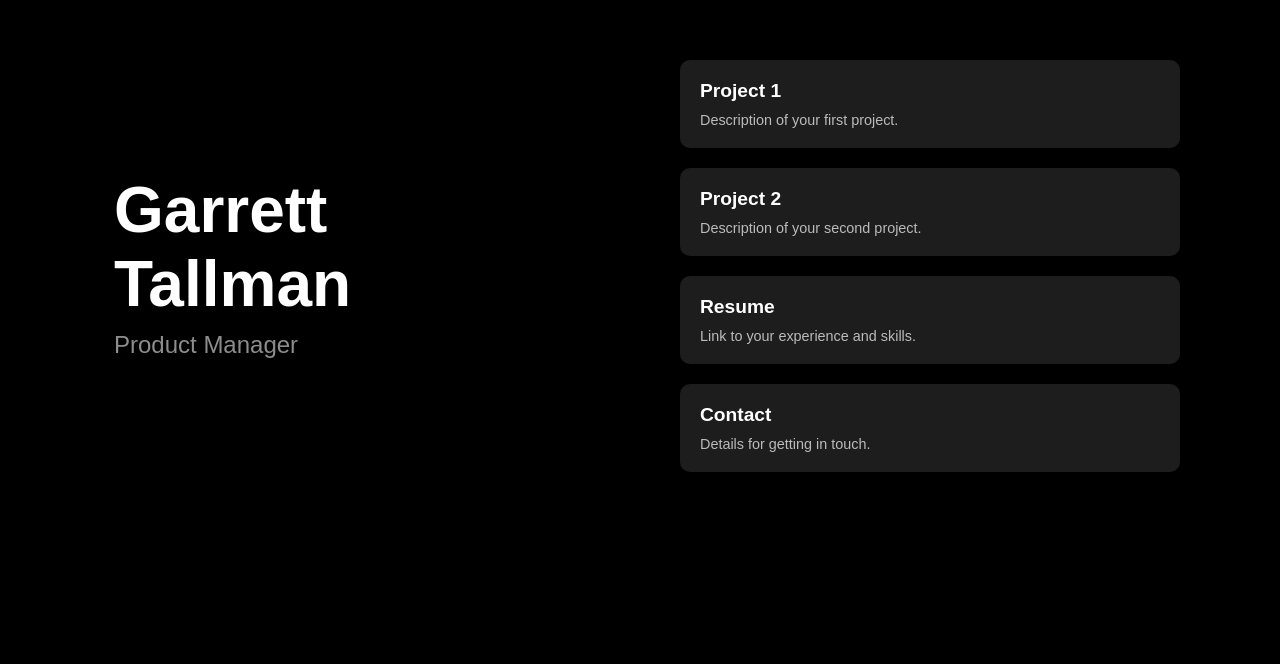
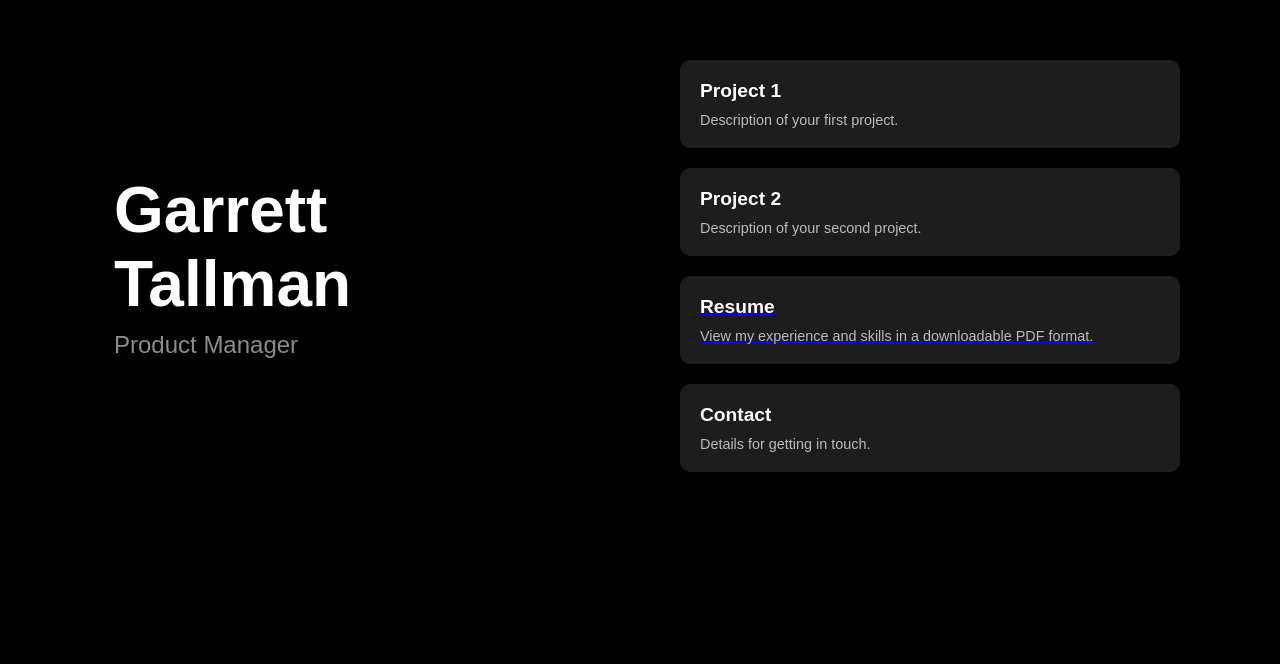
Before and after one commit to garrett-tallman/garrett-tallman.github.io, a plain HTML site: page index.html in a window 1280 px wide. Shown: the part 134-798 px from the top of the page. Drawn offline with Linux system fonts and the light colour scheme.

Commit message:
add resume.pdf

```diff
--- a/index.html
+++ b/index.html
@@ -26,8 +26,10 @@
                     <p>Description of your second project.</p>
                 </div>
                 <div class="link-card">
-                    <h2>Resume</h2>
-                    <p>Link to your experience and skills.</p>
+                    <a href="resume.pdf" target="_blank" class="resume-link">
+                        <h2>Resume</h2>
+                        <p>View my experience and skills in a downloadable PDF format.</p>
+                    </a>
                 </div>
                 <div class="link-card">
                     <h2>Contact</h2>
```
Also changed, not shown: 1 other file.
